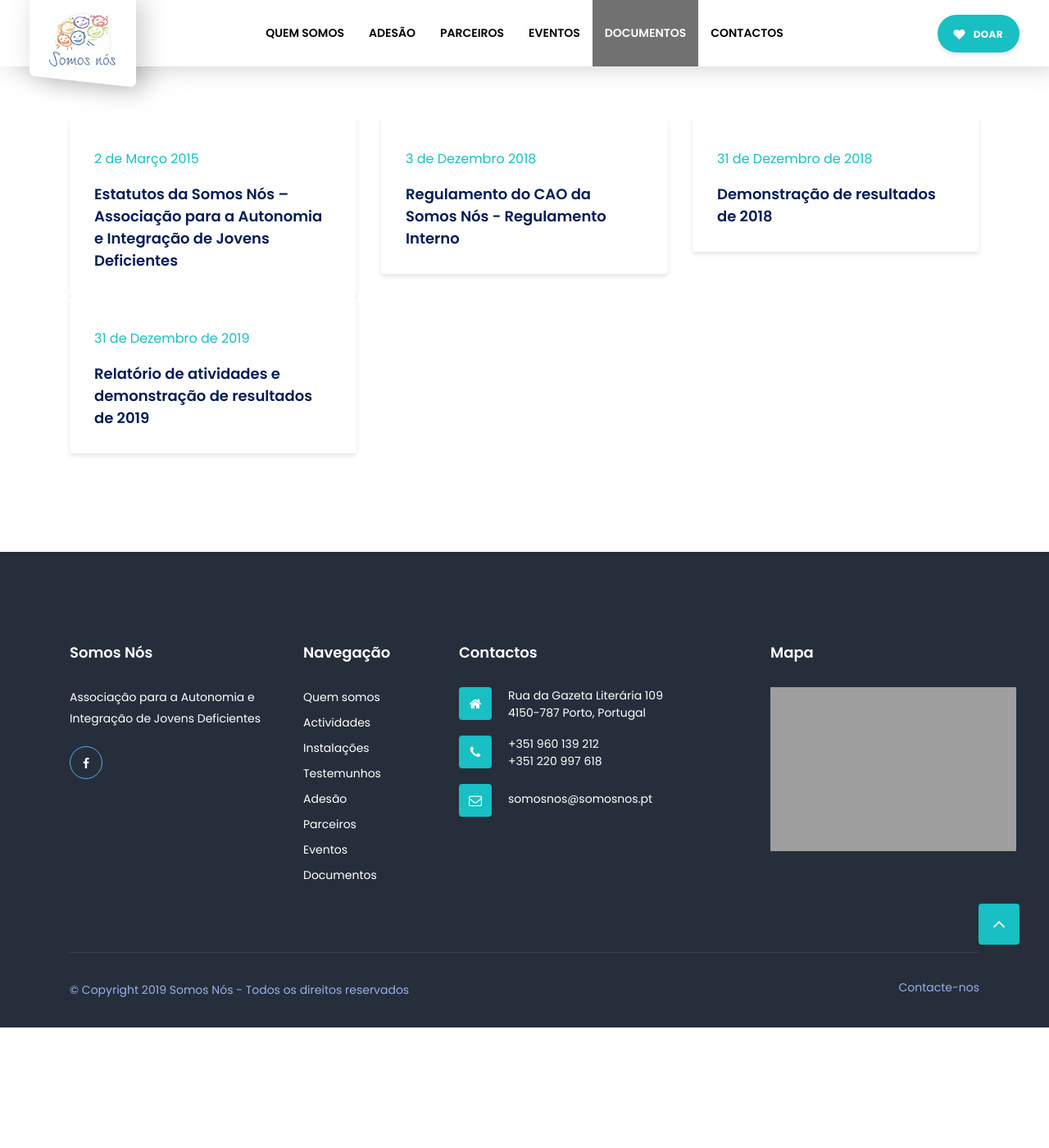
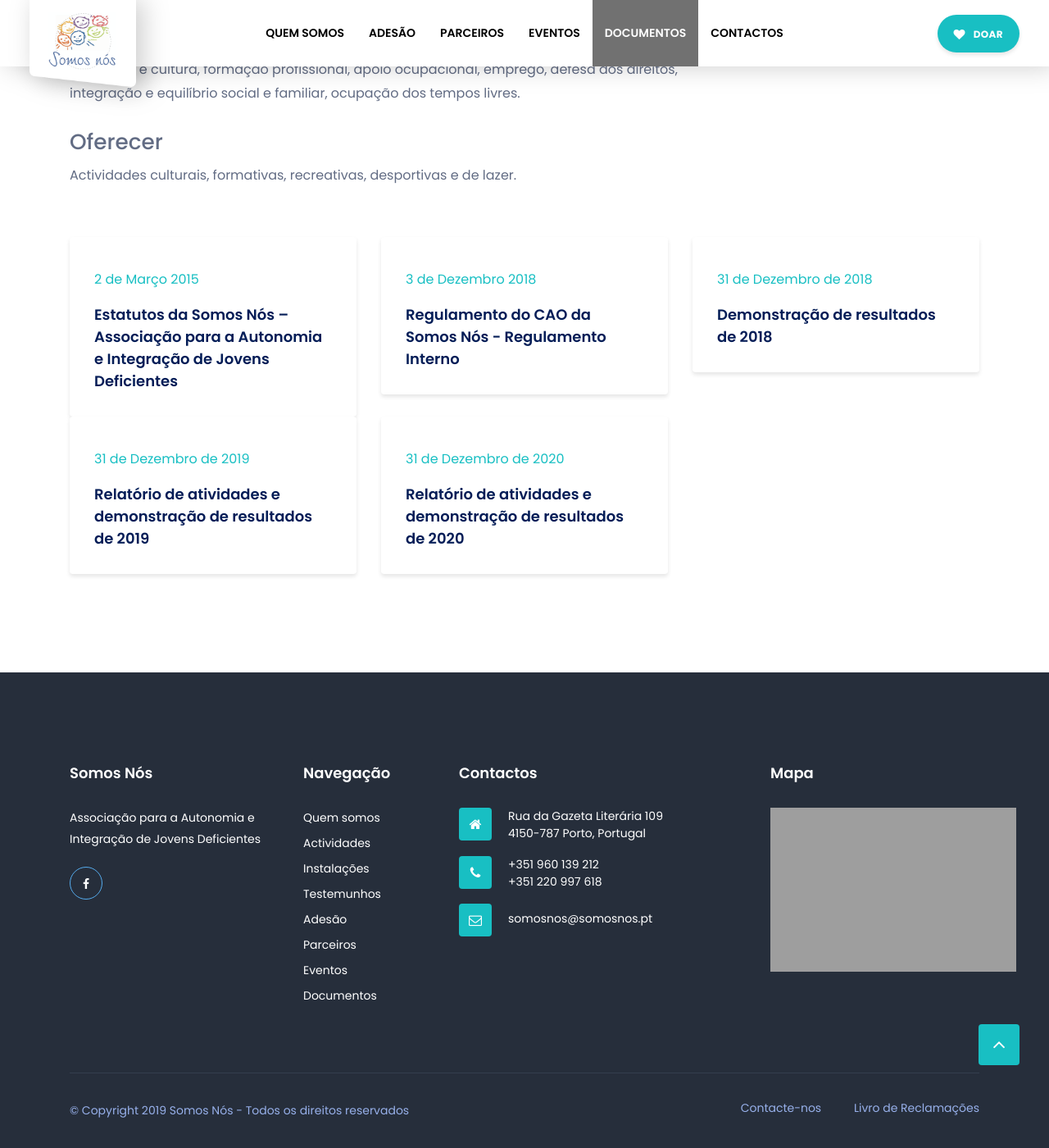
Before and after one commit to somosnos/somosnos.github.io, a Jekyll site: the page built from index.md, in a window 1280 px wide and 1400 px high, scrolled down 13482 px. Shown: the whole window at 82% size. Built offline with Jekyll 4.4.1, drawn with Linux system fonts in a browser that asks for light colours; some web fonts are replaced; our own code applies the rules of GitHub Pages for plain Markdown files; before the commit the page ends 14735 px from its top, so only the background shows below that; grey boxes are pictures that could not be loaded.

Commit message:
Added new partner, rresults from 2020 and additional link in footer

```diff
--- a/_includes/11_partners.html
+++ b/_includes/11_partners.html
@@ -49,6 +50,7 @@
                     <li><a href="https://www.serralves.pt/" target="_blank"><img src="assets/images/partner/serralves.jpg" alt=""></a></li>
                     <li><a href="http://www.aldoarfoznevogilde.pt/" target="_blank"><img src="assets/images/partner/UniaoDasFreguesiasAldoar.png" alt=""></a></li>
                     <li><a href="http://www.uf-lordeloouromassarelos.pt/" target="_blank"><img src="assets/images/partner/uniaofreg.jpg" alt=""></a></li>
+                    <li><a href="https://pointco-capital.fr/" target="_blank"><img src="assets/images/partner/pointco.png" alt=""></a></li>
                 </ul>
             </div>
         </div><!-- .row end -->
--- a/_includes/13_official_documents.html
+++ b/_includes/13_official_documents.html
@@ -81,6 +81,23 @@
                     </div>
                 </div><!-- .xs-from-journal END -->
             </div>
+            <div class="col-lg-4 col-md-6">
+                <div class="xs-box-shadow xs-single-journal">
+                    <div class="entry-header">
+                        <div class="entry-meta">
+                            <span class="date">
+                                <a href="assets/pdf/DemRes2020.pdf" target="_blank" rel="bookmark" class="entry-date">
+                                    31 de Dezembro de 2020
+                                </a>
+                            </span>
+                        </div>
+
+                        <h4 class="entry-title">
+                            <a href="assets/pdf/DemRes2020.pdf" target="_blank">Relatório de atividades e demonstração de resultados de 2020</a>
+                        </h4>
+                    </div>
+                </div><!-- .xs-from-journal END -->
+            </div>
         </div><!-- .row end -->
     </div><!-- .container end -->
 </section>
--- a/_includes/14_footer.html
+++ b/_includes/14_footer.html
@@ -50,6 +50,7 @@
                     <nav class="xs-footer-menu">
                         <ul>
                             <li><a href="mailto:somosnos@somosnos.pt"  target="_blank">Contacte-nos</a></li>
+                            <li><a href="https://www.livroreclamacoes.pt" taget="_blank">Livro de Reclamações</a></li>
                         </ul>
                     </nav>
                 </div>
```
Also changed, not shown: other parts of _includes/11_partners.html (+1 -0 lines), assets/images/partner/pointco.png (added), 1 other file.
